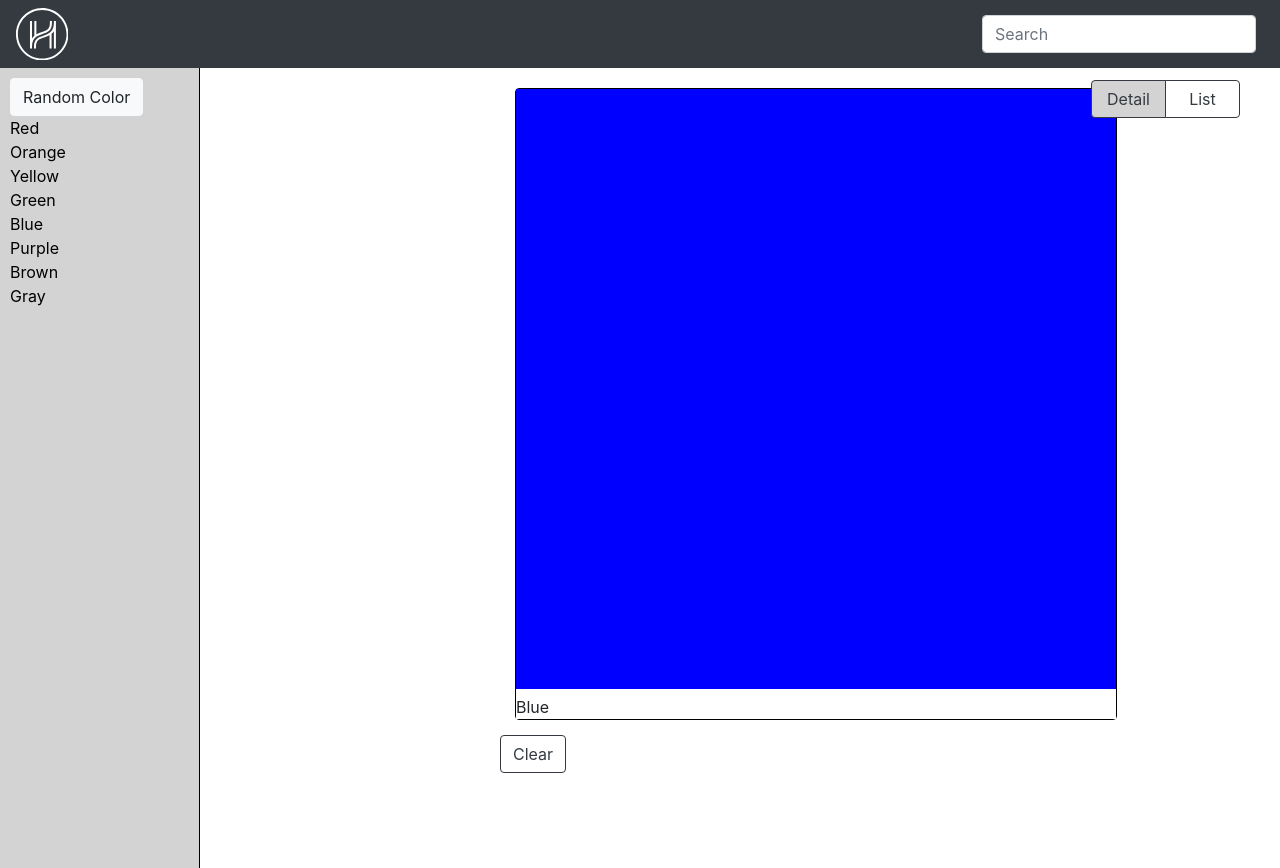
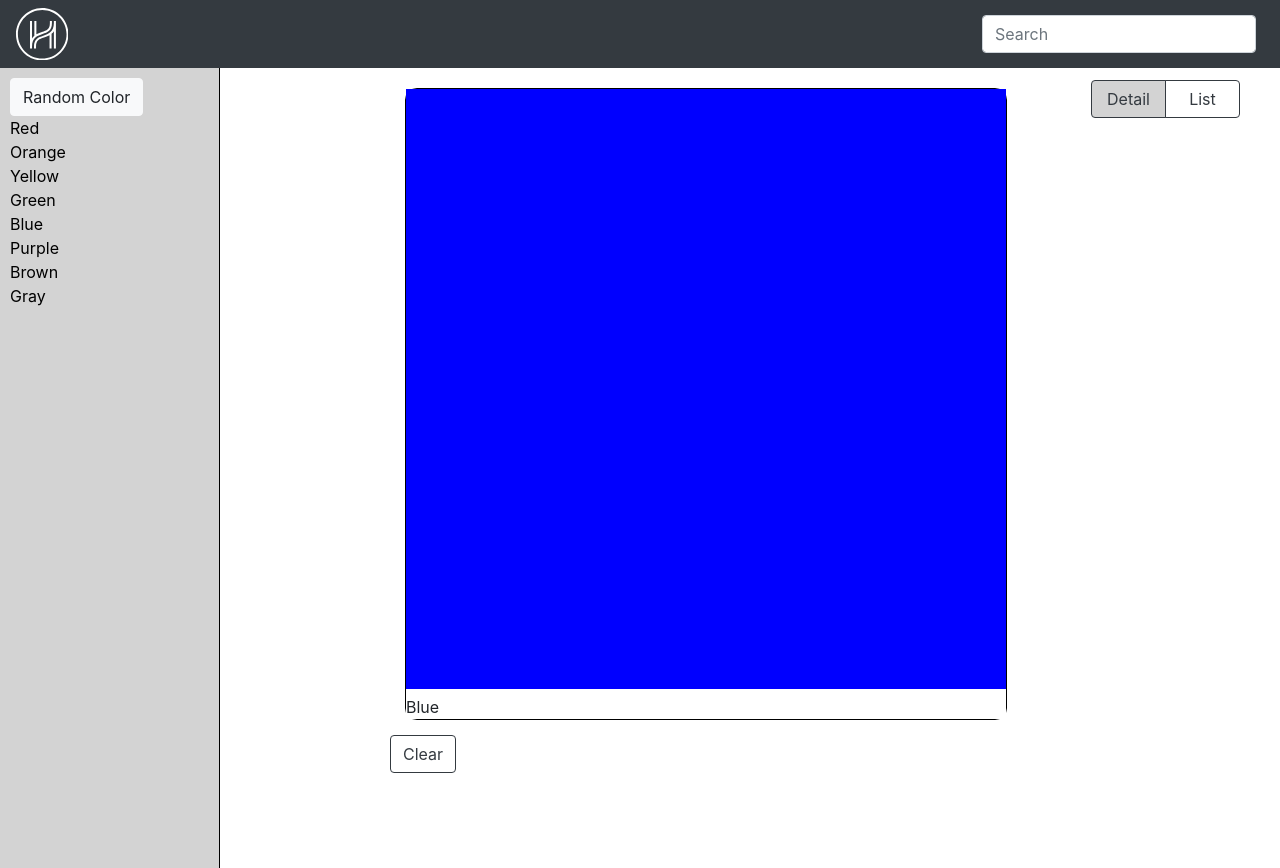
Before and after one commit to curtisyungen/hh-interview, a React (Create React App) app: page /detail in a window 1280 px wide. Built offline with nearby package versions, Linux system fonts and the light colour scheme.

Commit message:
Add files via upload

```diff
--- a/src/components/Color/color.css
+++ b/src/components/Color/color.css
@@ -1,6 +1,6 @@
 .color {
     border: 1px solid black;
-    border-radius: 4px;
+    border-radius: 12px;
     height: fit-content;
     margin: 15px;
     width: fit-content;
--- a/src/components/Sidebar/sidebar.css
+++ b/src/components/Sidebar/sidebar.css
@@ -7,10 +7,12 @@
     border-right: 1px solid black;
     color: black;
     height: auto;
-    margin-right: 20px;
+    margin-right: 10px;
     min-height: 100vh;
     padding: 10px;
-    width: 200px;
+    position: absolute;
+    top: 68px;
+    width: 220px;
 }
 
 @media only screen and (max-width: 520px) {
```
